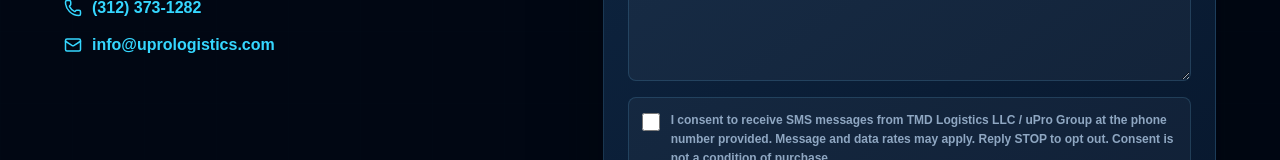
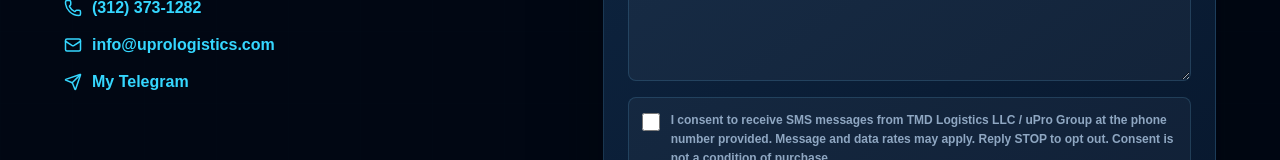
Before and after one commit to Ruziev-Gofur/uPRO-PARTNER, a Next.js app: page / in a window 1280 px wide. Shown: the part 2345-2505 px from the top of the page. Built offline with nearby package versions, Linux system fonts and the light colour scheme.

Commit message:
Update contact links

```diff
--- a/app/page.tsx
+++ b/app/page.tsx
@@ -7,6 +7,7 @@
   Mail,
   Menu,
   Phone,
+  Send,
   ShieldCheck,
   Truck,
   Users,
@@ -188,6 +189,9 @@
             <a href="mailto:info@uprologistics.com">
               <Mail size={18} /> info@uprologistics.com
             </a>
+            <a href="https://t.me/Dostonbek_Bekchanov" target="_blank" rel="noopener noreferrer">
+              <Send size={18} /> My Telegram
+            </a>
           </div>
         </div>
 
```
